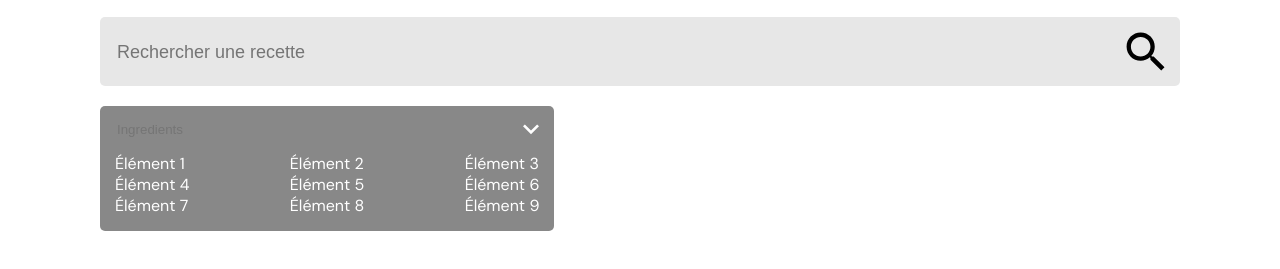
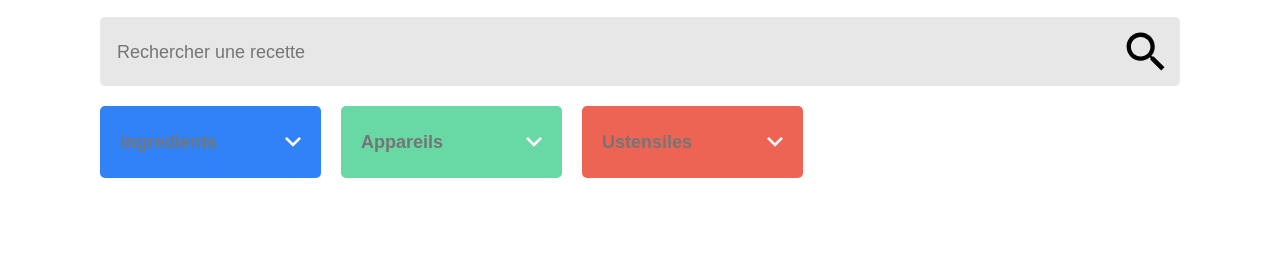
Before and after one commit to Nohavye/OC-Projet_7, a website with bundled scripts: page index.html in a window 1280 px wide. Shown: the part 137-406 px from the top of the page. Built offline with nearby package versions, Linux system fonts and the light colour scheme.

Commit message:
Implémentation d'un selecteur de filtre personnalisé.

```diff
--- a/css/styles.css
+++ b/css/styles.css
@@ -4,7 +4,7 @@
 
 body {
   padding: 40px 100px;
-  font-family: 'DM sans';
+  font-family: 'Lato';
   font-style: normal;
 }
 
@@ -15,6 +15,7 @@ header {
 }
 
 h1 {
+  font-family: 'DM sans';
   font-weight: 700;
   font-size: 36px;
   line-height: 47px;
@@ -44,6 +45,33 @@ h1 {
   line-height: 22px;
 }
 
-.test-filter-selector {
+.selectorsArea{
   margin-top: 20px;
+  display: flex;
+  align-items: start;
+  gap: 20px;
 }
+
+.filterSelector_searchInput {
+  font-weight: 700;
+  font-size: 18px;
+  line-height: 22px;
+}
+
+.filterSelector_list {
+  font-weight: 400;
+  font-size: 18px;
+  line-height: 22px;
+}
+
+.ingredientsFilterSelector {
+  background-color: #3282f7;
+}
+
+.appliancesFilterSelector {
+  background-color: #68D9A4;
+}
+
+.toolsFilterSelector {
+  background-color: #ED6454;
+}
--- a/index.html
+++ b/index.html
@@ -7,7 +7,10 @@
 
     <link href="css/styles.css" rel="stylesheet" type="text/css">
 
+    <link href="https://fonts.googleapis.com/css2?family=Roboto&display=swap" rel="stylesheet">
+    <link href="https://fonts.googleapis.com/css2?family=Lato&display=swap" rel="stylesheet">
     <link href="https://fonts.googleapis.com/css?family=DM+Sans&display=swap" rel="stylesheet">
+
     <link rel="icon" type="image/png" href="assets/logo.png">
     <title>Les petits plats</title>
   </head>
@@ -24,6 +27,7 @@
       <img src="assets/search.svg" alt="Recherche">
     </div>
 
+    <div class="selectorsArea"></div>
 
     <main></main>
 
--- /dev/null
+++ b/scripts/globals/globals.js
@@ -0,0 +1,10 @@
+const DOM = {
+  main: document.querySelector('main'),
+  selectorsArea: document.querySelector('.selectorsArea')
+}
+
+const Globals = {
+  DOM
+}
+
+export { Globals as default }
--- a/scripts/index.js
+++ b/scripts/index.js
@@ -1,4 +1,37 @@
+import Globals from './globals/globals.js'
 import FilterSelector from './templates/FilterSelector.js'
 
-const filterSelector = new FilterSelector('test', 'Ingredients')
-filterSelector.addTo(document.querySelector('main'))
+const ingredientsFilterSelector = new FilterSelector('ingredients', 'Ingredients')
+const appliancesFilterSelector = new FilterSelector('appliances', 'Appareils')
+const toolsFilterSelector = new FilterSelector('tools', 'Ustensiles')
+
+ingredientsFilterSelector.addTo(Globals.DOM.selectorsArea)
+appliancesFilterSelector.addTo(Globals.DOM.selectorsArea)
+toolsFilterSelector.addTo(Globals.DOM.selectorsArea)
+
+ingredientsFilterSelector.listItems = [
+  'coco',
+  'lait',
+  'oeuf',
+  'farine',
+  'patates',
+  'carottes',
+  'bananes',
+  'fraises',
+  'poivrons',
+  'courgettes',
+  'mandarines',
+  'huile',
+  'sucre',
+  'vanille',
+  'pain',
+  'eau'
+]
+
+console.log(ingredientsFilterSelector.listItems)
+
+ingredientsFilterSelector.items.remove('oeuf')
+ingredientsFilterSelector.items.add('oeuf')
+ingredientsFilterSelector.items.add('champignons')
+
+console.log(ingredientsFilterSelector.listItems)
--- a/scripts/templates/FilterSelector.js
+++ b/scripts/templates/FilterSelector.js
@@ -1,73 +1,172 @@
 import Template from './Template.js'
 
 class FilterSelector {
+  #_listItems = []
+  #_matchExpression = /^/
+  #_listMatchingItems = []
+  #_isExpanded = false
+
   constructor (name, placeholder) {
     this._template = new Template('div', {
-      header: new Template('div', {
-        input: new Template('input'),
-        arrow: new Template('img')
-      }),
-      list: new Template('ul')
-    })
 
-    this._template.attributes = {
-      class: `${name}-filter-selector`
-    }
+      attributes: {
+        class: `filterSelector ${name}FilterSelector`
+      },
 
-    this._template.styles = {
-      backgroundColor: '#888888',
+      styles: {
         boxSizing: 'border-box',
-      padding: '15px',
+        padding: '20px',
         width: 'max-content',
         borderRadius: '5px',
         color: 'white'
       }
+    },
+    {
+      header: new Template('div', {
 
-    this._template.header.styles = {
+        styles: {
           display: 'flex',
           justifyContent: 'space-between',
           gap: '15px'
         }
+      },
+      {
+        input: new Template('input', {
 
-    this._template.header.input.attributes = {
+          attributes: {
+            class: `filterSelector_searchInput ${name}FilterSelector_searchInput`,
             placeholder
-    }
+          },
 
-    this._template.header.input.styles = {
+          styles: {
             backgroundColor: 'transparent',
-      width: '100%',
+            padding: '5px 0',
+            width: '150px',
             border: 'none',
             outline: 'none',
             color: 'white'
+          },
+
+          events: {
+            input: (e) => {
+              this.#setMatchExpression(e.target.value)
+              this.#updateItemsTemplates()
+            },
+            focus: () => {
+              this.#addInputClickEvent()
+            },
+            blur: () => {
+              this.#removeInputClickEvent()
+            }
+          }
+        }),
+
+        arrow: new Template('img', {
+
+          attributes: {
+            src: 'assets/arrow_down.svg',
+            alt: 'icon-selector'
+          },
+
+          styles: {
+            cursor: 'pointer'
+          },
+
+          events: {
+            click: () => {
+              this.#toggle()
+            }
+          }
+        })
+      }),
+
+      list: new Template('ul', {
+
+        attributes: {
+          class: `filterSelector_list ${name}FilterSelector_list`
+        },
+
+        styles: {
+          display: 'none',
+          gridTemplateColumns: 'repeat(3, 1fr)',
+          gridGap: '12px',
+          gridColumnGap: '100px',
+          listStyleType: 'none',
+          marginTop: '20px',
+          padding: '0'
+        }
+      })
+    })
   }
 
-    this._template.header.arrow.attributes = {
-      src: 'assets/arrow_down.svg',
-      alt: 'icon-selector'
+  #addInputClickEvent () {
+    setTimeout(() => {
+      this._template.header.input.events.key.click = () => {
+        this.#toggle()
+      }
+    }, 250)
   }
 
-    this._template.list.styles = {
-      display: 'grid',
-      gridTemplateColumns: 'repeat(3, 1fr)',
-      gridColumnGap: '100px',
-      listStyleType: 'none',
-      marginTop: '15px',
-      padding: '0'
+  #removeInputClickEvent () {
+    this._template.header.input.events.remove('click')
   }
 
-    this._template.list.HTMLContents = {
-      listItems: `
-        <li>Élément 1</li>
-        <li>Élément 2</li>
-        <li>Élément 3</li>
-        <li>Élément 4</li>
-        <li>Élément 5</li>
-        <li>Élément 6</li>
-        <li>Élément 7</li>
-        <li>Élément 8</li>
-        <li>Élément 9</li>
-      `
+  #toggle () {
+    if (this.#_isExpanded) {
+      this.#_isExpanded = false
+      this._template.list.styles.key.display = 'none'
+      this._template.header.arrow.attributes.key.src = 'assets/arrow_down.svg'
+    } else {
+      this.#_isExpanded = true
+      this._template.list.styles.key.display = 'grid'
+      this._template.header.arrow.attributes.key.src = 'assets/arrow_up.svg'
     }
+  }
+
+  #setMatchExpression (word) {
+    this.#_matchExpression = new RegExp(`^${word}`)
+  }
+
+  #createItemTemplate (index, item) {
+    const itemTemplate = new Template('li')
+    itemTemplate.HTMLContents.key.text = item
+    this._template.list.children.add(`item_${index}`, itemTemplate)
+  }
+
+  #updateItemsTemplates () {
+    this.#_listMatchingItems = this.#_listItems.filter(
+      item => this.#_matchExpression.test(item)
+    )
+
+    this._template.list.children.clear()
+
+    let i = 0
+    this.#_listMatchingItems.forEach((item) => {
+      this.#createItemTemplate(i, item)
+      i += 1
+    })
+  }
+
+  items = {
+    add: (item) => {
+      this.#_listItems.push(item)
+      this.#_listItems.sort()
+      this.#updateItemsTemplates()
+    },
+
+    remove: (item) => {
+      this.#_listItems.splice(this.#_listItems.indexOf(item), 1)
+      this.#updateItemsTemplates()
+    }
+  }
+
+  get listItems () {
+    return this.#_listItems
+  }
+
+  set listItems (listItems) {
+    this.#_listItems = listItems.sort()
+    this.#updateItemsTemplates()
   }
 
   addTo (parent) {
--- a/scripts/templates/Template.js
+++ b/scripts/templates/Template.js
@@ -33,7 +33,6 @@ class TemplatePropertiesHandler {
       this._ElementHandlerFunctions.deleteKey(keyProperty, value)
       return true
     }
-
   })
 
   get properties () {
@@ -119,8 +118,9 @@ class Template {
   #_stylesHandler = new StylesHandler()
   #_eventsHandler = new EventsHandler()
   #_HTMLContentsHandler = new HTMLContentsHandler()
+  #_keysChildrenList = []
 
-  constructor (tag, children, attributes, styles, events, HTMLContents) {
+  constructor (tag, properties, children) {
     this.#_element = document.createElement(tag)
 
     if (typeof (children) === 'object') {
@@ -128,6 +128,7 @@ class Template {
         if (children[key] instanceof Template) {
           this[key] = children[key]
           this.#_element.appendChild(this[key].element)
+          this.#_keysChildrenList.push(key)
         }
       }
     }
@@ -136,10 +137,40 @@ class Template {
     this.#_eventsHandler.setElement(this.#_element)
     this.#_HTMLContentsHandler.setElement(this.#_element)
 
-    if (typeof (attributes) === 'object') this.attributes = attributes
-    if (typeof (styles) === 'object') this.styles = styles
-    if (typeof (events) === 'object') this.events = events
-    if (typeof (HTMLContents) === 'object') this.HTMLContents = HTMLContents
+    if (typeof (properties) === 'object') {
+      if ('attributes' in properties) this.attributes = properties.attributes
+      if ('styles' in properties) this.styles = properties.styles
+      if ('events' in properties) this.events = properties.events
+      if ('HTMLContents' in properties) this.HTMLContents = properties.HTMLContents
+    }
+  }
+
+  children = {
+    keysList: this.#_keysChildrenList,
+
+    add: (key, child) => {
+      if (child instanceof Template) {
+        this[key] = child
+        this.#_element.appendChild(this[key].element)
+        this.#_keysChildrenList.push(key)
+      }
+    },
+    remove: (key) => {
+      if (this[key] instanceof Template) {
+        this.#_element.removeChild(this[key].element)
+        delete this[key]
+        this.#_keysChildrenList.splice(this.#_keysChildrenList.indexOf(key), 1)
+      }
+    },
+    clear: () => {
+      if (this.#_keysChildrenList.length !== 0) {
+        this.#_keysChildrenList.forEach((key) => {
+          this.#_element.removeChild(this[key].element)
+          delete this[key]
+        })
+        this.#_keysChildrenList = []
+      }
+    }
   }
 
   get attributes () {
```
Lines whose indentation alone changed are shown as unchanged.
